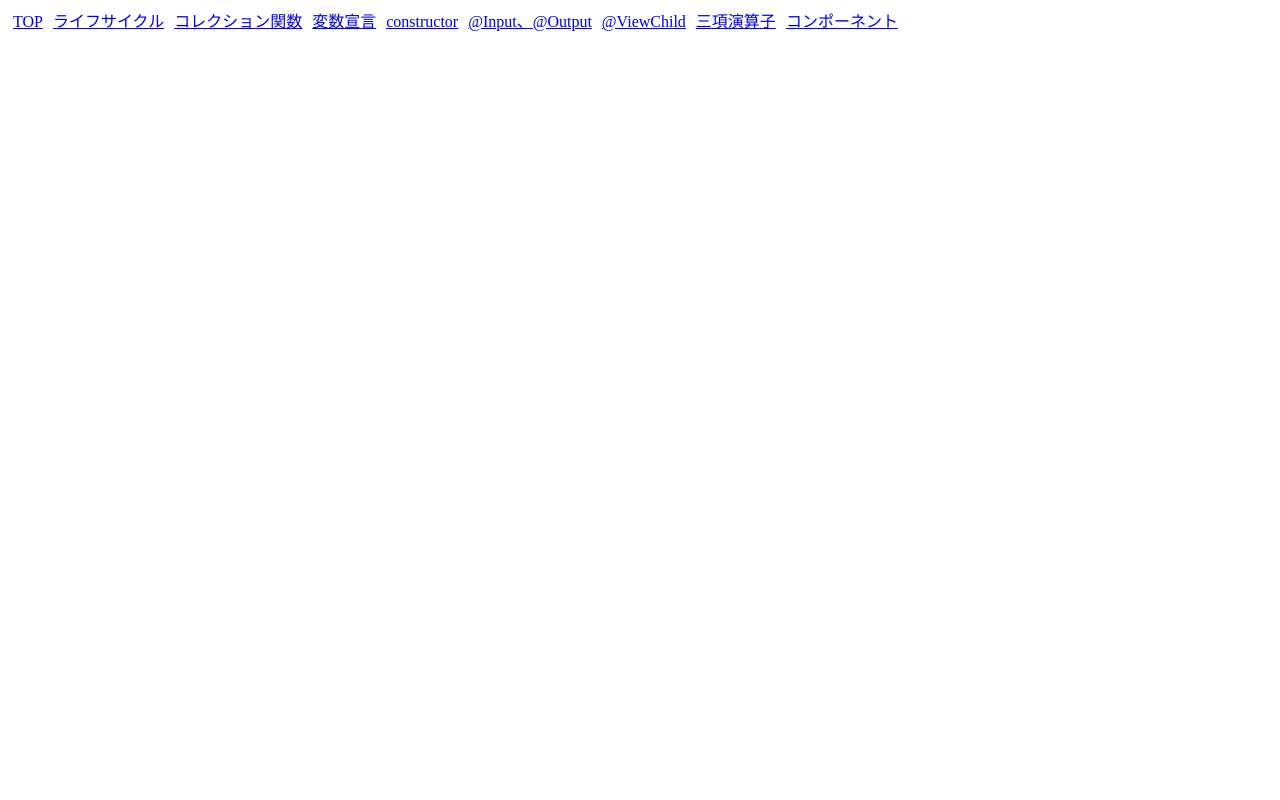
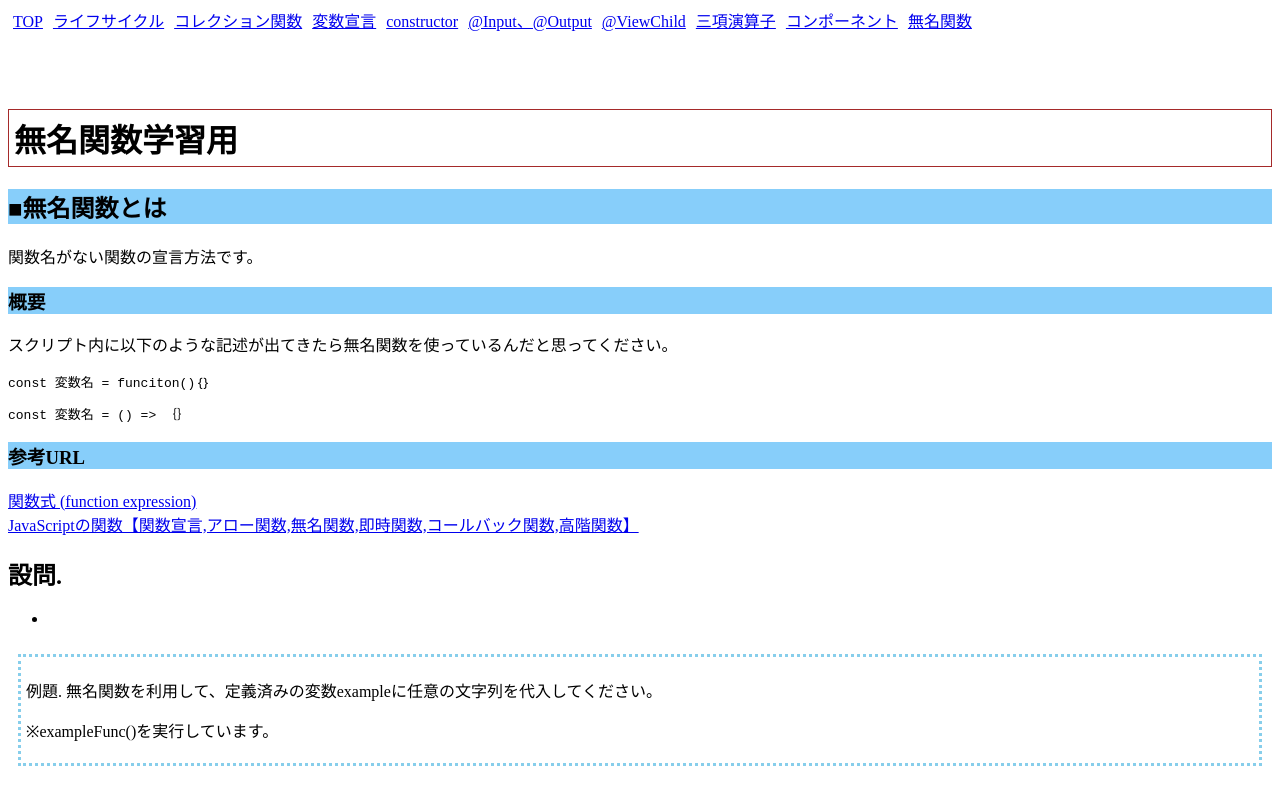
Before and after one commit to be-org-kamito/angular-larning, an Angular app: page /funcExpression in a window 1280 px wide. Before the commit this address led to /. Built offline with nearby package versions, Linux system fonts and the light colour scheme.

Commit message:
無名関数のページ作成

```diff
--- a/src/app/app.component.html
+++ b/src/app/app.component.html
@@ -8,6 +8,7 @@
   <a routerLink="/vChildDecorator">@ViewChild</a>
   <a routerLink="/ternaryOperator">三項演算子</a>
   <a routerLink="/larningComponent">コンポーネント</a>
+  <a routerLink="/funcExpression">無名関数</a>
 </nav>
 <div class="main-contents">
   <router-outlet></router-outlet>
--- a/src/app/app.module.ts
+++ b/src/app/app.module.ts
@@ -15,6 +15,7 @@ import { VChildDecoratorComponent } from './learning/vChildDecorator/vChildDecor
 import { VChildDecoratorChildComponent } from './learning/vChildDecorator/vChildDecoratorChild.component';
 import { TernaryOperatorComponent } from './learning/ternaryOperator/ternaryOperator.component';
 import { LarningComponentComponent } from './learning/larningComponent/larningComponent.component';
+import { FuncExpressionComponent } from './learning/funcExpression/funcExpression.component';
 
 const routes: Routes = [
   // 更新
@@ -27,6 +28,7 @@ const routes: Routes = [
   { path: 'vChildDecorator', component: VChildDecoratorComponent },
   { path: 'ternaryOperator', component: TernaryOperatorComponent },
   { path: 'larningComponent', component: LarningComponentComponent },
+  { path: 'funcExpression', component: FuncExpressionComponent },
 ];
 
 @NgModule({
@@ -44,6 +46,7 @@ const routes: Routes = [
     VChildDecoratorChildComponent,
     TernaryOperatorComponent,
     LarningComponentComponent,
+    FuncExpressionComponent,
   ],
   bootstrap: [AppComponent],
   exports: [RouterModule],
--- /dev/null
+++ b/src/app/learning/funcExpression/funcExpression.component.html
@@ -0,0 +1,51 @@
+<div>
+  <h1 class="question-header">無名関数学習用</h1>
+  <div class="explanation-block">
+    <h2>■無名関数とは</h2>
+    <p>関数名がない関数の宣言方法です。</p>
+    <h3>概要</h3>
+    <p>
+      スクリプト内に以下のような記述が出てきたら無名関数を使っているんだと思ってください。
+    </p>
+    <pre>const 変数名 = funciton()｛｝</pre>
+    <pre>const 変数名 = () => ｛｝</pre>
+    <h3>参考URL</h3>
+    <div>
+      <a
+        href="https://typescriptbook.jp/reference/functions/function-expression"
+        target="_blank"
+        >関数式 (function expression)</a
+      >
+    </div>
+    <div>
+      <a
+        href="https://zenn.dev/horitomo/articles/4fd98cf4156ccf"
+        target="_blank"
+        >JavaScriptの関数【関数宣言,アロー関数,無名関数,即時関数,コールバック関数,高階関数】</a
+      >
+    </div>
+  </div>
+  <h2>設問.</h2>
+  <div>
+    <ul>
+      <li></li>
+    </ul>
+  </div>
+  <div class="question-grid">
+    <div class="question-headline">
+      <p>
+        例題.
+        無名関数を利用して、定義済みの変数exampleに任意の文字列を代入してください。
+      </p>
+      <p>※exampleFunc()を実行しています。</p>
+    </div>
+    <div class="answer-block">
+      {{ example }}
+    </div>
+    <div class="question-headline">
+      <p>Q1. 無名関数を利用して「999 * 12345」の結果を表示してください。</p>
+      <p>※999を引数1、12345を引数2として実装してください。</p>
+    </div>
+    <div class="answer-block"></div>
+  </div>
+</div>
--- /dev/null
+++ b/src/app/learning/funcExpression/funcExpression.component.ts
@@ -0,0 +1,25 @@
+import { Component } from '@angular/core';
+
+@Component({
+  selector: '',
+  templateUrl: './funcExpression.component.html',
+  styles: [],
+})
+export class FuncExpressionComponent {
+  public example: string;
+
+  ngOnInit() {
+    this.exampleFunc();
+  }
+
+  /**
+   * 無名関数にてexampleに文字列をセット
+   */
+  private exampleFunc(): void {
+    const str = () => {
+      return 'example';
+    };
+    console.log(str());
+    this.example = str();
+  }
+}
```
